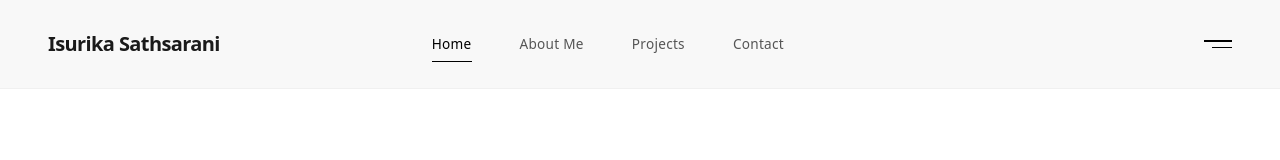
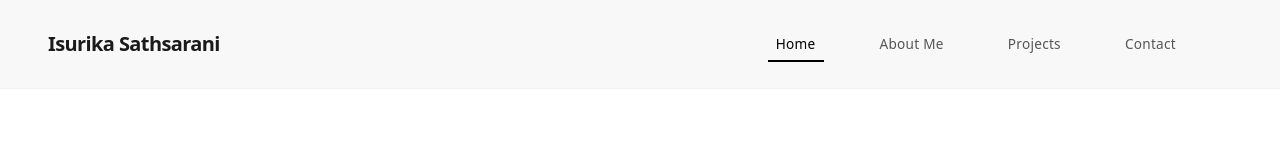
Before and after one commit to itzisurii/personal-portfolio-angular, an Angular app: page / in a window 1280 px wide. Shown: the top 160 px of the page. Built offline with nearby package versions, Linux system fonts and the light colour scheme.

Commit message:
did some changes in the nav bar

```diff
--- a/src/app/components/nav-bar/nav-bar.component.css
+++ b/src/app/components/nav-bar/nav-bar.component.css
@@ -2,68 +2,90 @@
   background-color: #f8f8f8;
   transition: all 0.4s cubic-bezier(0.4, 0, 0.2, 1);
   border-bottom: 1px solid rgba(0, 0, 0, 0.03);
+}
 
-  .navbar-brand {
+.custom-nav .navbar-brand {
   font-size: 1.25rem;
   font-weight: 700;
-    letter-spacing: -0.03em; /* Tighter spacing for a modern look */
+  letter-spacing: -0.03em;
   color: #1a1a1a;
   transition: opacity 0.3s;
+}
 
-    &:hover {
+.custom-nav .navbar-brand:hover {
   opacity: 0.7;
 }
-  }
 
+/* --- Nav Link & Active Line Logic --- */
 .nav-link {
   font-size: 0.85rem;
   font-weight: 500;
-    color: #555;
+  color: #555 !important; /* Default gray */
   letter-spacing: 0.02em;
   position: relative;
   padding: 0.5rem 0;
-
-    &:hover, &.active {
-      color: #000;
+  cursor: pointer;
+  transition: color 0.3s ease;
 }
 
-    /* // Subtle underline effect for active/hover */
-    &.active::after {
+/* Line base state */
+.nav-link::after {
   content: '';
   position: absolute;
   bottom: 0;
   left: 0;
-      width: 100%;
-      height: 1px;
+  width: 0; /* Hidden by default */
+  height: 2px;
   background-color: #000;
+  transition: width 0.3s ease;
 }
+
+/* Active & Hover states */
+.nav-link:hover,
+.nav-link.active {
+  color: #000 !important; /* Change text to black */
+}
+
+.nav-link:hover::after,
+.nav-link.active::after {
+  width: 100%; /* Expand line */
+}
+
+/* --- Custom Hamburger Icon --- */
+.navbar-toggler-icon {
+  display: none; /* Hide default icon */
 }
 
 .menu-icon {
   width: 28px;
-    height: 8px;
+  height: 12px;
   display: flex;
   flex-direction: column;
   justify-content: space-between;
   cursor: pointer;
+}
 
-    span {
+.menu-icon span {
   display: block;
-      height: 1.5px;
+  height: 2px;
   background-color: #000;
-      transition: width 0.3s ease;
+  transition: all 0.3s ease;
 }
 
 .bar-top { width: 100%; }
 .bar-bottom { width: 70%; align-self: flex-end; }
 
-    &:hover .bar-bottom {
-      width: 100%;
-    }
-  }
+/* Hamburger Animation to 'X' */
+.navbar-toggler[aria-expanded="true"] .bar-top {
+  transform: rotate(45deg) translate(5px, 5px);
 }
 
-/* // Mobile Slide-in Menu Style */
+.navbar-toggler[aria-expanded="true"] .bar-bottom {
+  width: 100%;
+  transform: rotate(-45deg) translate(2px, -2px);
+}
+
+/* --- Mobile Responsive Menu --- */
 @media (max-width: 991.98px) {
   .navbar-collapse {
     background: #ffffff;
--- a/src/app/components/nav-bar/nav-bar.component.html
+++ b/src/app/components/nav-bar/nav-bar.component.html
@@ -1,35 +1,33 @@
 <nav class="navbar navbar-expand-lg fixed-top custom-nav">
   <div class="container-fluid px-4 px-md-5 py-3">
-    <a class="navbar-brand fw-bold" href="#">Isurika Sathsarani</a>
+    <a class="navbar-brand fw-bold" (click)="goToSection('home')" style="cursor: pointer;">
+      Isurika Sathsarani
+    </a>
 
     <button class="navbar-toggler border-0 shadow-none" type="button"
             data-bs-toggle="collapse" data-bs-target="#navbarNav"
-            aria-controls="navbarNav" aria-expanded="false" aria-label="Toggle navigation">
-      <span class="navbar-toggler-icon"></span>
+            aria-controls="navbarNav" aria-expanded="false">
+      <div class="menu-icon">
+        <span class="bar-top"></span>
+        <span class="bar-bottom"></span>
+      </div>
     </button>
 
-    <div class="collapse navbar-collapse justify-content-end" style="margin-right: 420px;" id="navbarNav">
-      <ul class="navbar-nav gap-lg-5">
+    <div class="collapse navbar-collapse justify-content-end pe-lg-5" id="navbarNav">
+      <ul class="navbar-nav gap-lg-5 py-4 py-lg-0">
         <li class="nav-item">
-          <a class="nav-link active" routerLink="/">Home</a>
+          <a class="nav-link" [class.active]="activeSection === 'home'" (click)="goToSection('home')">Home</a>
         </li>
         <li class="nav-item">
-          <a class="nav-link" routerLink="/about">About Me</a>
+          <a class="nav-link" [class.active]="activeSection === 'about'" (click)="goToSection('about')">About Me</a>
         </li>
         <li class="nav-item">
-          <a class="nav-link" routerLink="/work">Projects</a>
+          <a class="nav-link" [class.active]="activeSection === 'projects'" (click)="goToSection('projects')">Projects</a>
         </li>
         <li class="nav-item">
-          <a class="nav-link" routerLink="/contact">Contact</a>
+          <a class="nav-link" [class.active]="activeSection === 'contact'" (click)="goToSection('contact')">Contact</a>
         </li>
       </ul>
     </div>
-
-    <div class="d-none d-lg-flex align-items-center">
-       <div class="menu-icon">
-         <span class="bar-top"></span>
-         <span class="bar-bottom"></span>
-       </div>
-    </div>
   </div>
 </nav>
--- a/src/app/components/nav-bar/nav-bar.component.ts
+++ b/src/app/components/nav-bar/nav-bar.component.ts
@@ -1,12 +1,62 @@
-import { Component } from '@angular/core';
-import { RouterModule } from '@angular/router';
+import { Component, HostListener } from '@angular/core';
+import { Router, RouterLink } from '@angular/router';
+import { CommonModule } from '@angular/common'; // Required for [class.active]
 
 @Component({
   selector: 'app-nav-bar',
-  imports: [RouterModule],
+  standalone: true,
+  imports: [RouterLink, CommonModule],
   templateUrl: './nav-bar.component.html',
   styleUrl: './nav-bar.component.css'
 })
 export class NavBarComponent {
+  activeSection: string = 'home';
 
+  constructor(private router: Router) {}
+
+  // Automatically updates the active section as you scroll
+  @HostListener('window:scroll', [])
+  onWindowScroll() {
+    const sections = ['home', 'about', 'projects', 'contact'];
+    const scrollPosition = window.pageYOffset + 150; // Offset to match navbar height
+
+    for (const section of sections) {
+      const element = document.getElementById(section);
+      if (element) {
+        const offset = element.offsetTop;
+        const height = element.offsetHeight;
+
+        if (scrollPosition >= offset && scrollPosition < offset + height) {
+          this.activeSection = section;
+        }
+      }
+    }
+  }
+
+  goToSection(id: string): void {
+    this.activeSection = id; // Update active state immediately on click
+
+    this.router.navigate(['/']).then(() => {
+      setTimeout(() => {
+        const element = document.getElementById(id);
+
+        if (element) {
+          const navbarOffset = 120;
+          const elementPosition = element.getBoundingClientRect().top;
+          const offsetPosition = elementPosition + window.pageYOffset - navbarOffset;
+
+          window.scrollTo({
+            top: offsetPosition,
+            behavior: 'smooth'
+          });
+        }
+
+        // Auto-close hamburger menu on mobile after selection
+        const navbarCollapse = document.getElementById('navbarNav');
+        if (navbarCollapse?.classList.contains('show')) {
+          navbarCollapse.classList.remove('show');
+        }
+      }, 0);
+    });
+  }
 }
```
Lines whose indentation alone changed are shown as unchanged.
